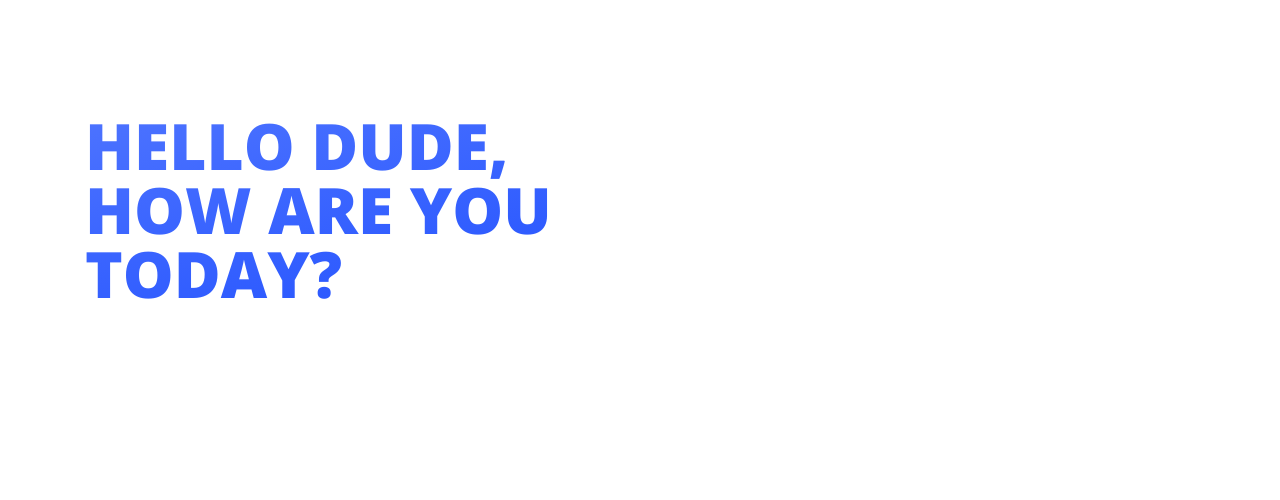
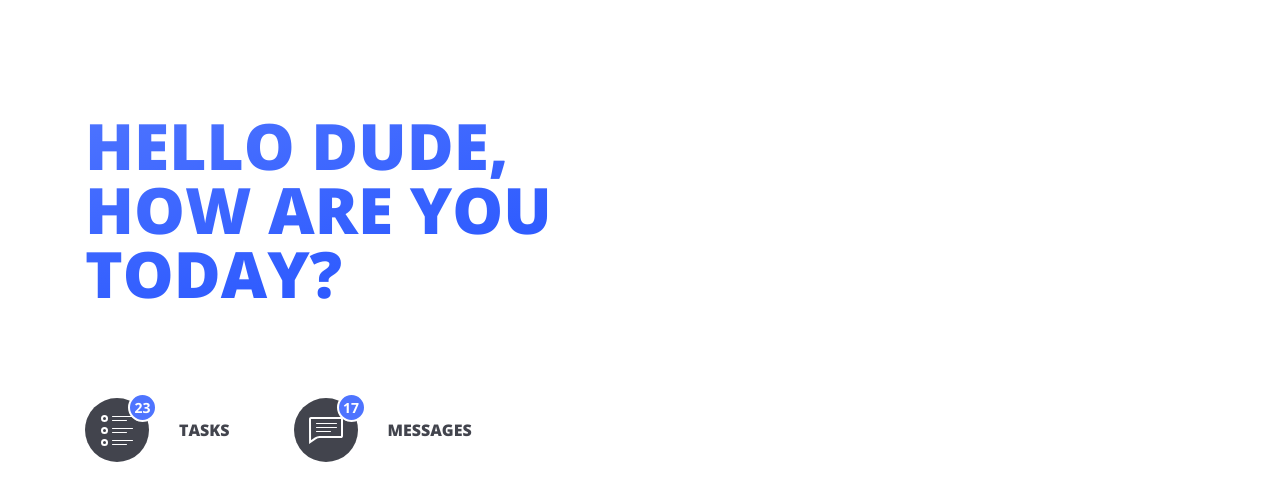
Before and after one commit to marcinszczodry/zadanie-testowe, a website: page index.html in a window 1280 px wide. Shown: the part 88-588 px from the top of the page. Drawn offline with nearby package versions, Linux system fonts and the light colour scheme; files that its build step writes are made by us from their sources.

Commit message:
feat(notifications): add and style notifications section

```diff
--- a/index.html
+++ b/index.html
@@ -122,6 +122,22 @@
 						Hello Dude, how are you today?
 					</h1>
 
+					<ul class="notifications">
+						<li class="notifications__item">
+							<div class="notifications__icon">
+								<svg width="33" height="31" xmlns="http://www.w3.org/2000/svg"><g transform="translate(1)" stroke="#FFF" fill="none" fill-rule="evenodd"><circle stroke-width="2" cx="2.5" cy="3.5" r="2.5"/><path stroke-linecap="round" d="M10.5 1.5h20.025M10.5 5.5h14"/><circle stroke-width="2" cx="2.5" cy="15.5" r="2.5"/><path stroke-linecap="round" d="M10.5 13.5h20.025M10.5 17.5h14"/><circle stroke-width="2" cx="2.5" cy="27.5" r="2.5"/><path stroke-linecap="round" d="M10.5 25.5h20.025M10.5 29.5h14"/></g></svg>
+								<span class="notifications__counter">23</span>
+							</div>
+							Tasks
+						</li>
+						<li class="notifications__item">
+							<div class="notifications__icon">
+								<svg width="34" height="27" xmlns="http://www.w3.org/2000/svg"><g stroke="#FFF" fill="none" fill-rule="evenodd"><path d="M32 1c.276 0 .525.113.706.293a.99.99 0 01.294.702h0v17.01a.99.99 0 01-.293.701.99.99 0 01-.7.294h0-21.414c-1.274 0-3.156.592-4.203 1.323h0l-5.324 3.714L1 2.007c0-.279.112-.531.294-.714A.993.993 0 012 1h0z" stroke-width="2"/><path stroke-linecap="round" d="M7.5 6.5h20.025M7.5 10.5h20.025M7.5 14.5h14"/></g></svg>
+								<span class="notifications__counter">17</span>
+							</div>
+							Messages
+						</li>
+					</ul>
 				</div>
 
 				<div class="col-md-4 offset-md-1">
--- a/scss/pages/_home.scss
+++ b/scss/pages/_home.scss
@@ -6,3 +6,68 @@
     margin-bottom: 92px;
   }
 }
+.notifications {
+  display: flex;
+
+  &__item {
+    display: flex;
+    align-items: center;
+    text-transform: uppercase;
+    font-weight: $extra-bold;
+    color: #42444D;
+    margin-right: 35px;
+    @media #{$lg} {
+      margin-right: 64px;
+    }
+    &:last-child {
+      margin-right: 0;
+    }
+  }
+
+  &__icon {
+    position: relative;
+    display: flex;
+    justify-content: center;
+    align-items: center;
+    background: #42444D;
+    border-radius: 100%;
+    width: 42px;
+    height: 42px;
+    margin-right: 20px;
+
+    svg {
+      transform: scale(.6);
+      @media #{$lg} {
+        transform: scale(1);
+      }
+    }
+
+    @media #{$lg} {
+      width: 64px;
+      height: 64px;
+      margin-right: 30px;
+    }
+  }
+
+  &__counter {
+    display: flex;
+    justify-content: center;
+    align-items: center;
+    border-radius: 100%;
+    border: solid 2px white;
+    position: absolute;
+    right: -8px;
+    top: -5px;
+    background: $c-accent;
+    font-weight: $bold;
+    color: white;
+    font-size: 0.75rem;
+    width: 23px;
+    height: 23px;
+    @media #{$lg} {
+      width: 29px;
+      height: 29px;
+      font-size: 0.875rem;
+    }
+  }
+}
```
